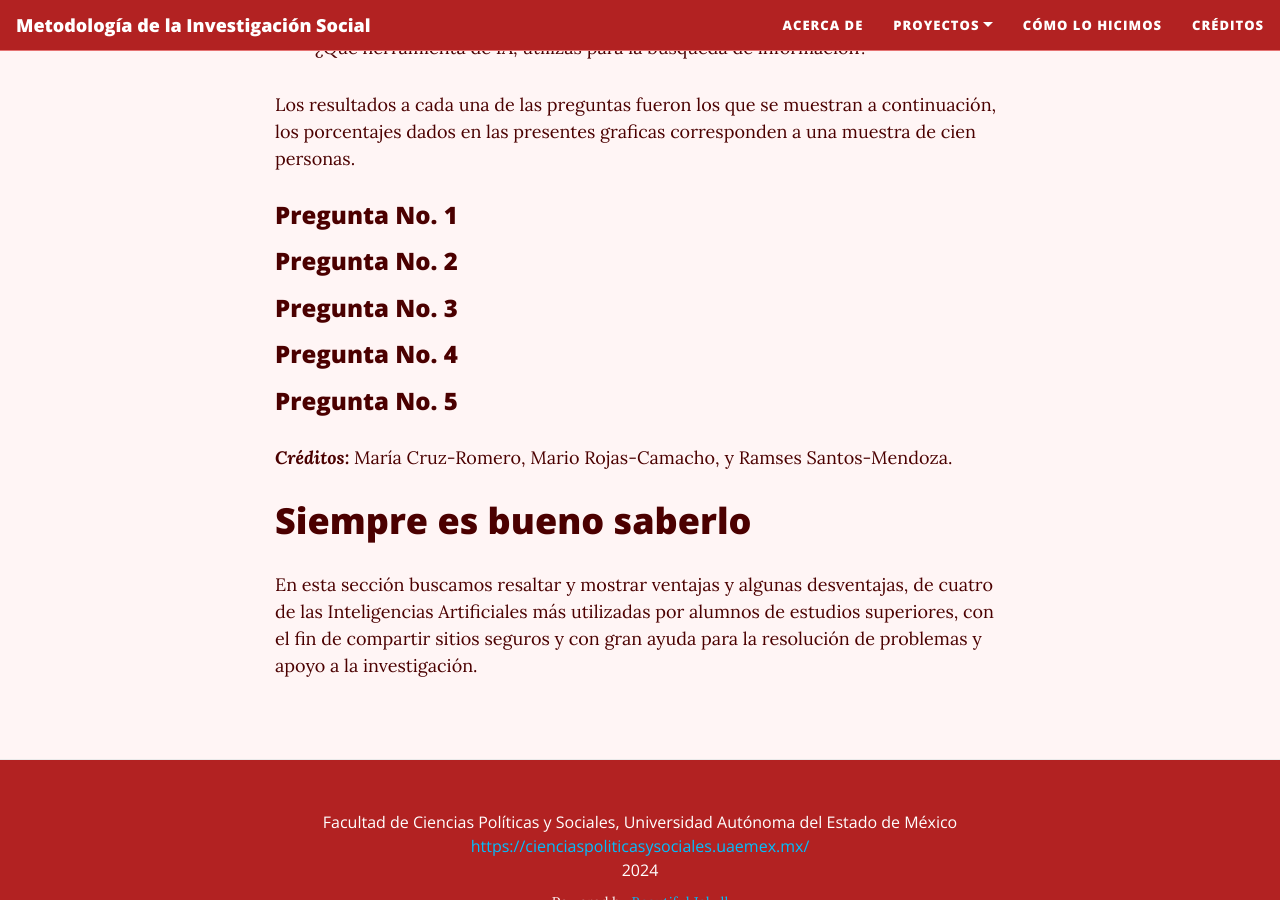
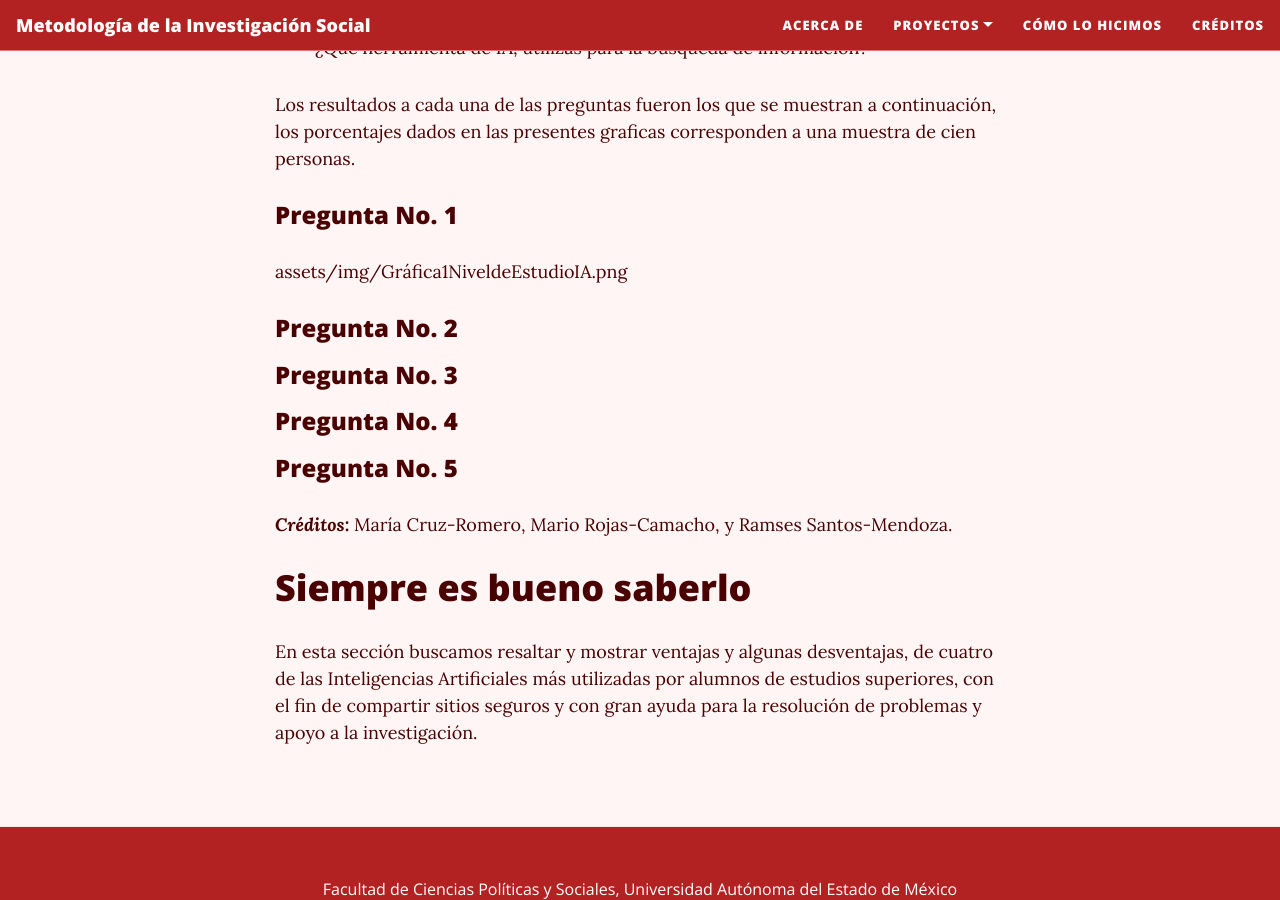
Before and after one commit to rosariorogel/metodologia, a Jekyll site: the page built from _pages/inteligencia-artificial.md, in a window 1280 px wide and 900 px high, scrolled down 2298 px. Built offline with Jekyll 4.4.1, drawn with Linux system fonts in a browser that asks for light colours; nearby versions of some CDN libraries.

Commit message:
Update inteligencia-artificial.md

```diff
--- a/_pages/inteligencia-artificial.md
+++ b/_pages/inteligencia-artificial.md
@@ -35,6 +35,8 @@
 
 ### **Pregunta No. 1**
 
+assets/img/Gráfica1NiveldeEstudioIA.png
+
 
 
 
```
